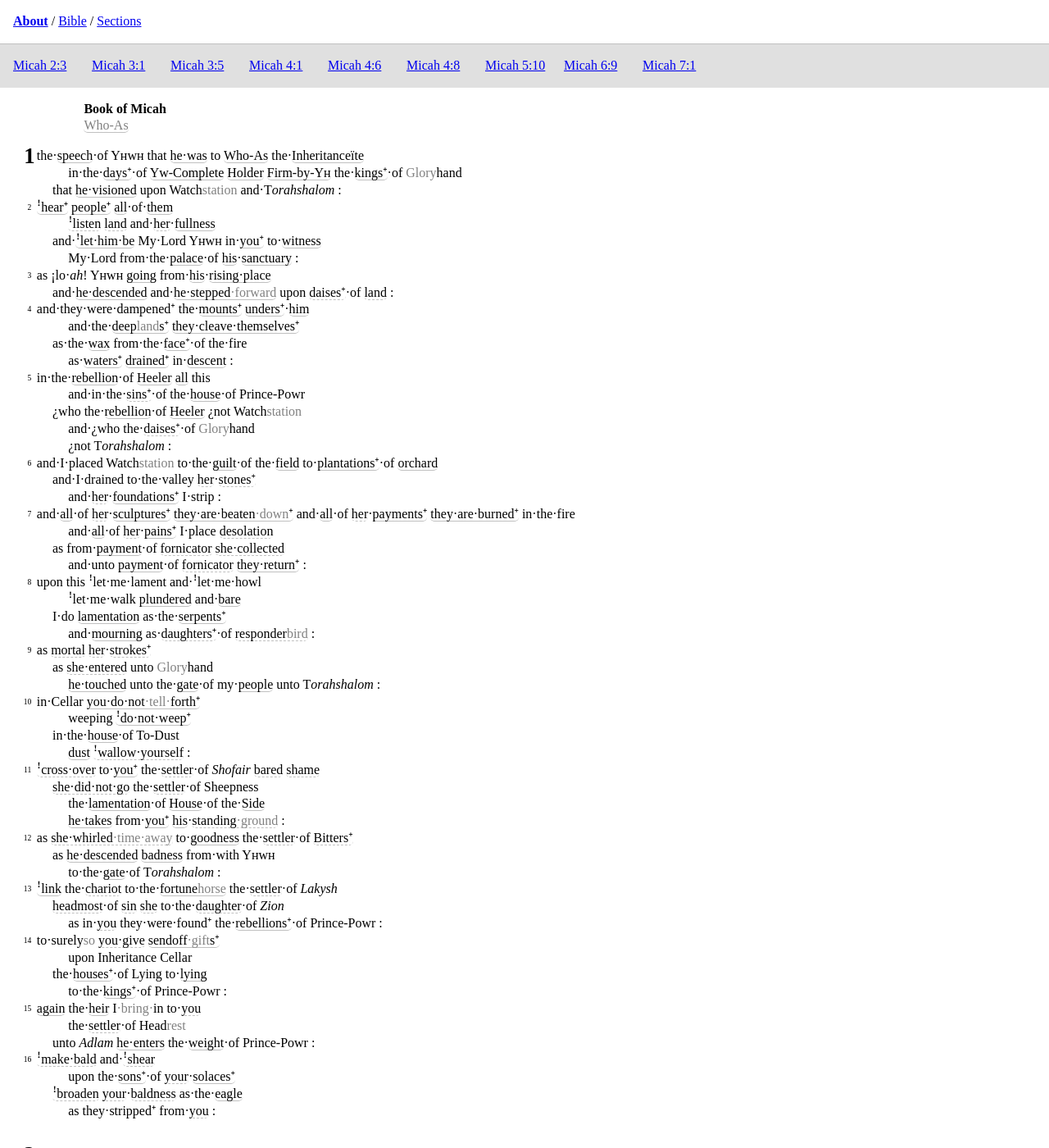
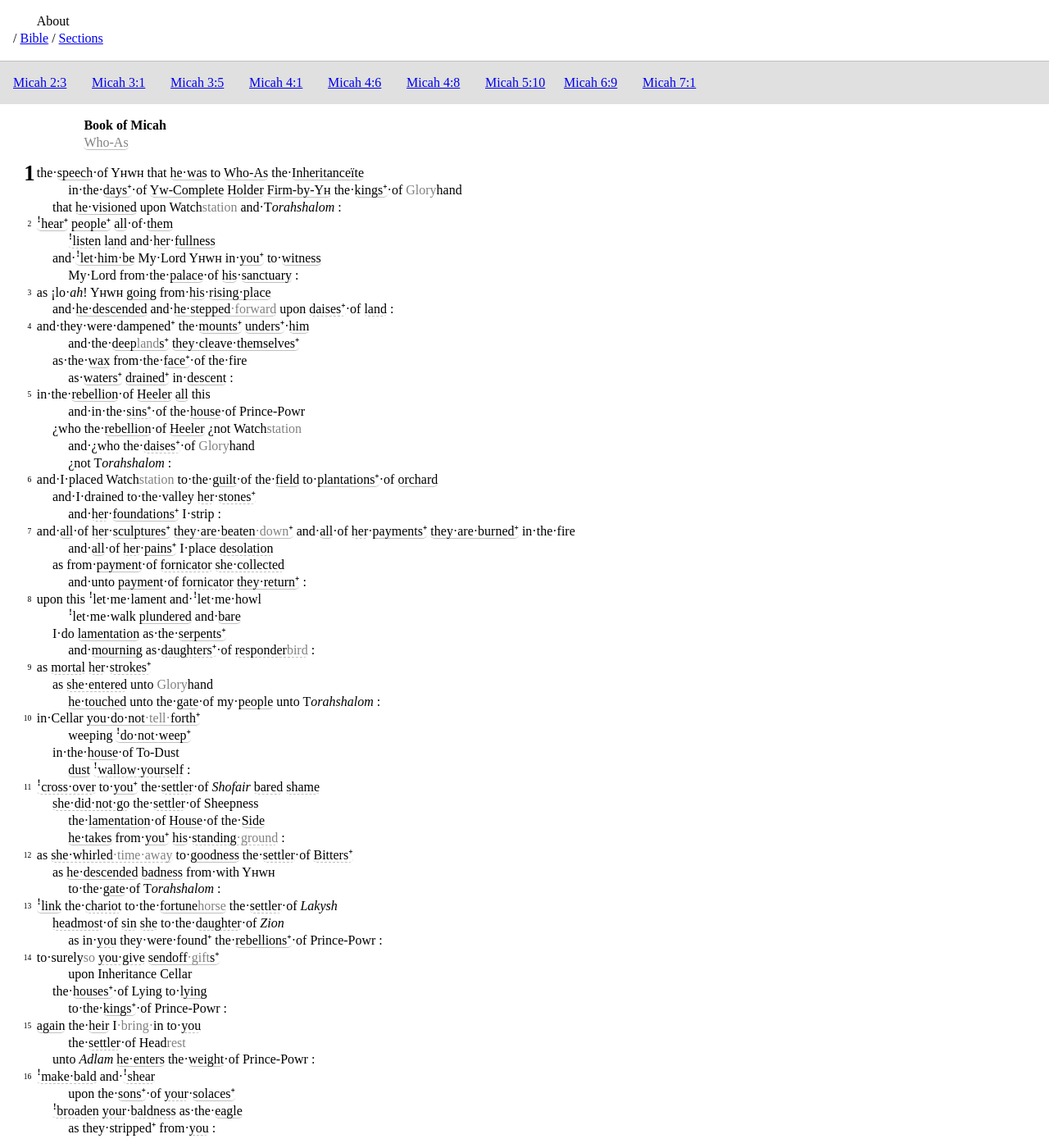
Before and after one commit to gfassero/HIERO, a Jekyll site: the page read/33 Mic.html, which Jekyll copies as it is, in a window 1280 px wide and 1400 px high. Shown: the whole window at 82% size. Built offline with Jekyll 4.4.1, drawn with Linux system fonts in a browser that asks for light colours.

Commit message:
Fix section toc

```diff
--- a/read/33 Mic.html
+++ b/read/33 Mic.html
@@ -8,7 +8,7 @@
 </head>
 <body>
 <div id="header">
-<a href="../" class="title">About</a> / <a href="index.html">Bible</a> / <a href="#table-of-sections">Sections</a>
+<p>About</p> / <a href="index.html">Bible</a> / <a href="#table-of-sections">Sections</a>
 </div>
 <div id="translation"><p class="book" id="book-Mic">Book of Micah</p>
 <p class="subtitle"><span class="m">Who-As</span> </p>
--- a/read/styles.css
+++ b/read/styles.css
@@ -7,14 +7,12 @@
     line-height: 1.3em; /* line spacing */
     padding: 0em;
     margin: 0em;
-    font-size: 1rem !important;
 }
 
 * {
     scroll-margin-top: 6em;
     scroll-behavior: smooth;
     font-family: serif;
-    font-size: 1rem !important;
 }
 
 #header {
@@ -25,7 +23,6 @@
     border-bottom: 1px solid #c0c0c0;
     z-index: 99;
     background: white;
-    font-size: 1em;
 }
 
 #translation {
@@ -57,7 +54,6 @@
     display: block;
     width: 6em;
     white-space: nowrap;
-    font-size: 1rem !important;
 }
 
 #table-of-sections {
```
